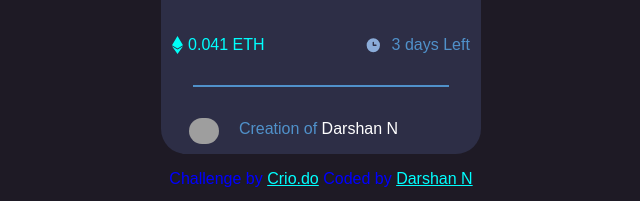
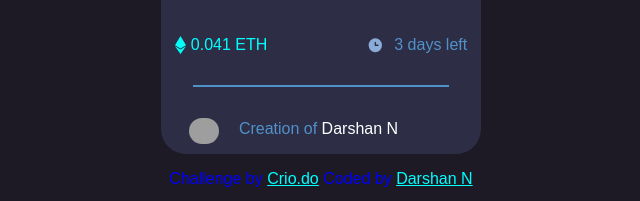
Before and after one commit to darshann345/NFT-Preview-Card, a plain HTML site: page index.html in a window 1280 px wide. Shown: the part 549-750 px from the top of the page, 327-967 px from the left. Drawn offline with Linux system fonts and the light colour scheme; grey boxes are pictures that could not be loaded.

Commit message:
commited

```diff
--- a/index.html
+++ b/index.html
@@ -19,7 +19,7 @@
 
             <div class="card__time-right">
                 <img src="assests/icon-clock.svg" alt="Clocl Icon" />
-                <span>3 days Left</span>
+                <span>3 days left</span>
             </div>
         </div>
         <hr style="width: 20vw; height: 2px; border: none; background-color: rgb(80, 145, 202);" />
```
